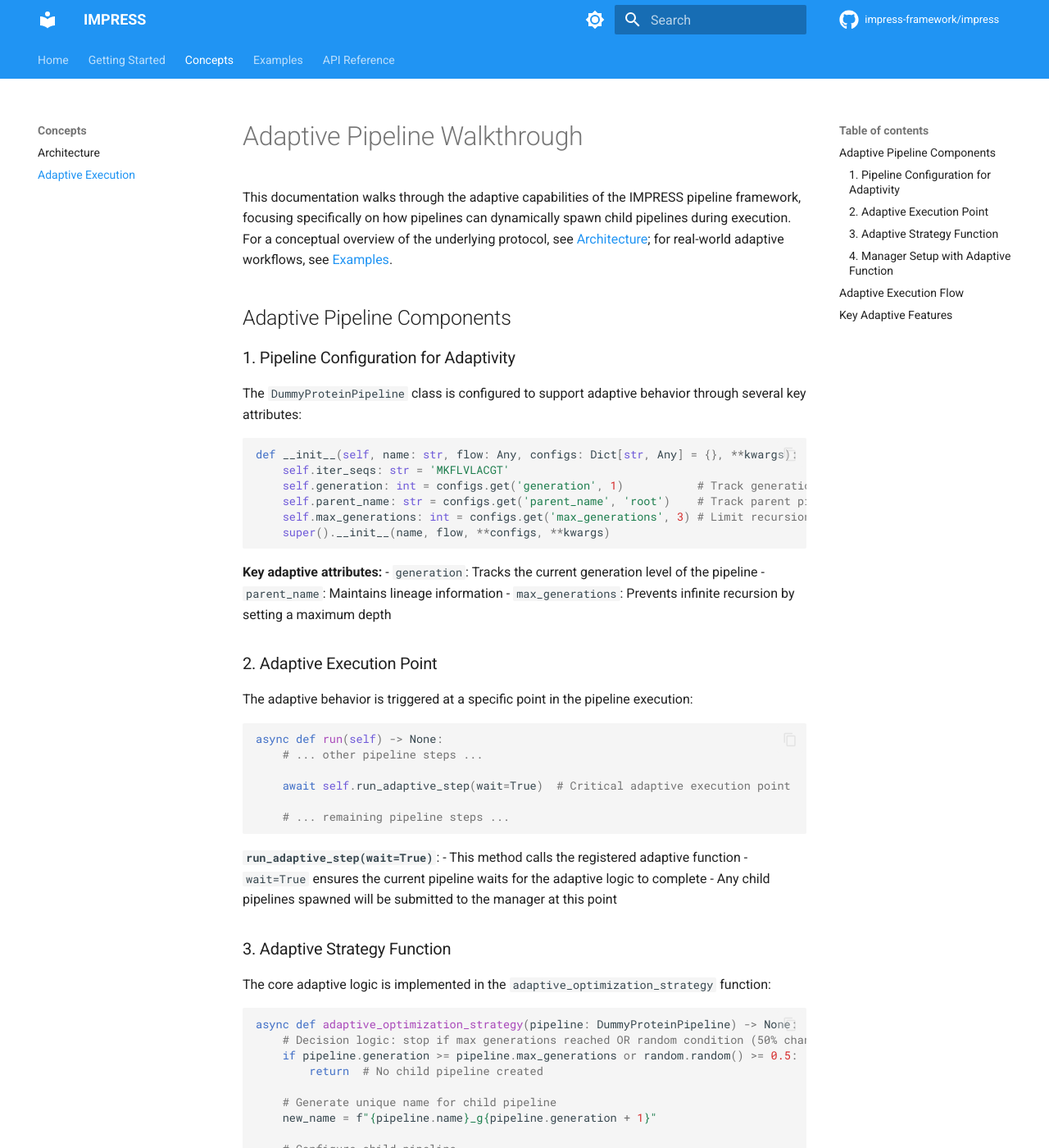
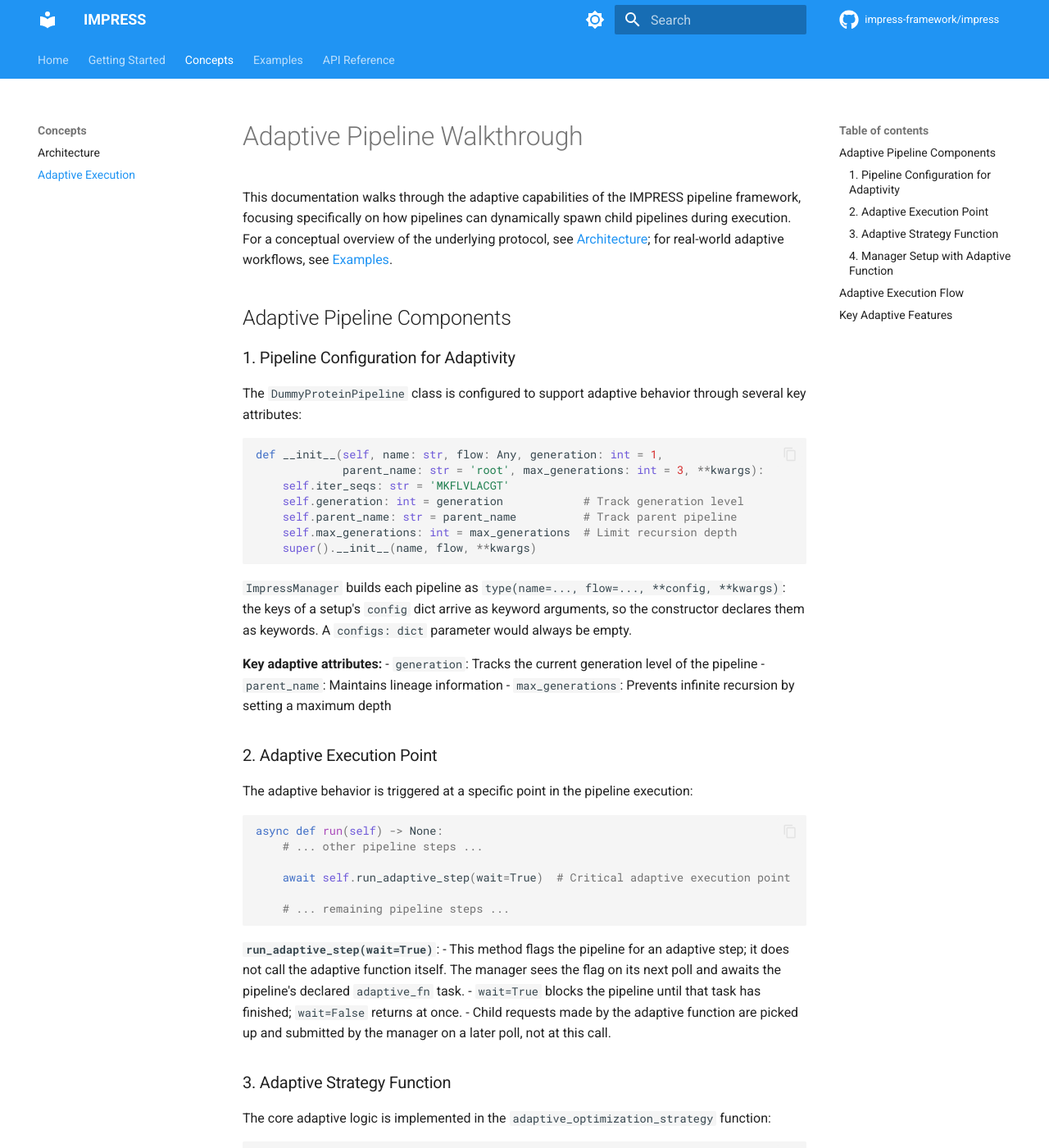
Before and after one commit to radical-collaboration/IMPRESS, an MkDocs documentation site: the page built from docs/concepts/adaptive-execution.md, in a window 1280 px wide and 1400 px high. Shown: the whole window at 82% size. Built offline with MkDocs 1.6.1 and Material for MkDocs 9.7.7, drawn with Linux system fonts in a browser that asks for light colours; comment, search, counter and statistics services are not loaded; the version menu is left out.

Commit message:
Docs: framework pages and README match PR #72; fix dummy_adaptive lineage
README's example passed a bare async function as adaptive_fn, which
PipelineSetup now rejects; it now builds compute + local backends and
declares the callback on local.

dummy_adaptive.py (and the walkthrough that quotes it) took a configs
dict, but the manager spreads a setup's config as keyword arguments, so
generation was always 1 and max_generations never applied: depths of 4
and 7 were seen in 5 runs.  With keyword parameters, 8 runs stay <= 3.

Also: run_adaptive_step only flags the pipeline; stdio capture and
stderr tails are rhapsody-backend behaviour; a bad child adaptive_fn
raises out of manager.start(); LocalStage needs telemetry; drop
DragonExecutionBackendV3; quick-start constructors take **kwargs and
mention capture_stdio and the declared-task rule.

Co-Authored-By: Claude Opus 5.5 <noreply@anthropic.com>

````diff
--- a/docs/concepts/adaptive-execution.md
+++ b/docs/concepts/adaptive-execution.md
@@ -9,13 +9,19 @@ This documentation walks through the adaptive capabilities of the IMPRESS pipeli
 The `DummyProteinPipeline` class is configured to support adaptive behavior through several key attributes:
 
 ```python
-def __init__(self, name: str, flow: Any, configs: Dict[str, Any] = {}, **kwargs):
+def __init__(self, name: str, flow: Any, generation: int = 1,
+             parent_name: str = 'root', max_generations: int = 3, **kwargs):
     self.iter_seqs: str = 'MKFLVLACGT'
-    self.generation: int = configs.get('generation', 1)           # Track generation level
-    self.parent_name: str = configs.get('parent_name', 'root')    # Track parent pipeline
-    self.max_generations: int = configs.get('max_generations', 3) # Limit recursion depth
-    super().__init__(name, flow, **configs, **kwargs)
+    self.generation: int = generation            # Track generation level
+    self.parent_name: str = parent_name          # Track parent pipeline
+    self.max_generations: int = max_generations  # Limit recursion depth
+    super().__init__(name, flow, **kwargs)
 ```
+
+`ImpressManager` builds each pipeline as
+`type(name=..., flow=..., **config, **kwargs)`: the keys of a setup's
+`config` dict arrive as keyword arguments, so the constructor declares them
+as keywords. A `configs: dict` parameter would always be empty.
 
 **Key adaptive attributes:**
 - `generation`: Tracks the current generation level of the pipeline
@@ -36,9 +42,13 @@ async def run(self) -> None:
 ```
 
 **`run_adaptive_step(wait=True)`**:
-- This method calls the registered adaptive function
-- `wait=True` ensures the current pipeline waits for the adaptive logic to complete
-- Any child pipelines spawned will be submitted to the manager at this point
+- This method flags the pipeline for an adaptive step; it does not call the
+  adaptive function itself. The manager sees the flag on its next poll and
+  awaits the pipeline's declared `adaptive_fn` task.
+- `wait=True` blocks the pipeline until that task has finished; `wait=False`
+  returns at once.
+- Child requests made by the adaptive function are picked up and submitted
+  by the manager on a later poll, not at this call.
 
 ### 3. Adaptive Strategy Function
 
````
Also changed, not shown: README.md (+16 -10 lines), docs/concepts/architecture.md (+11 -6 lines), docs/getting-started/installation.md (+4 -1 lines), docs/getting-started/quick-start.md (+21 -5 lines), docs/index.md (+0 -1 lines), 1 other file.
